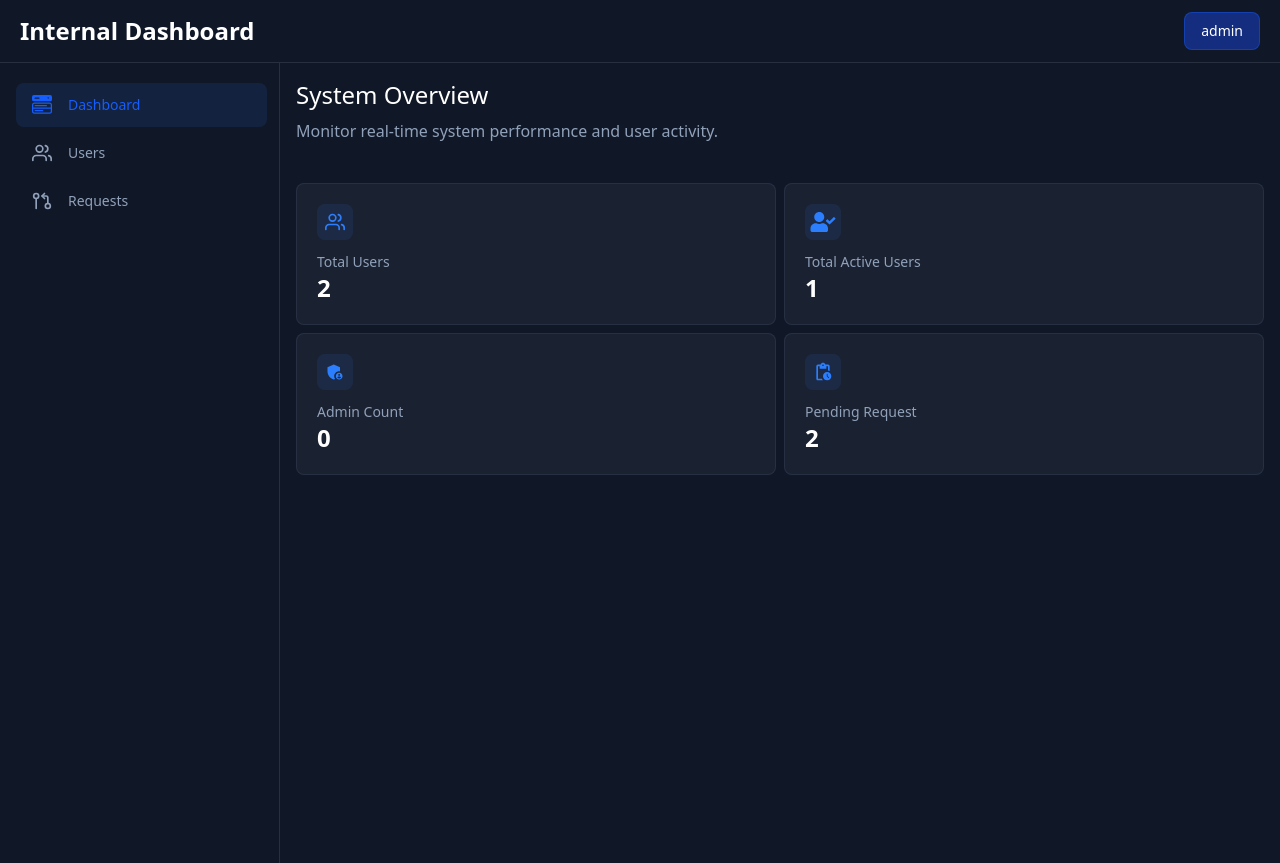
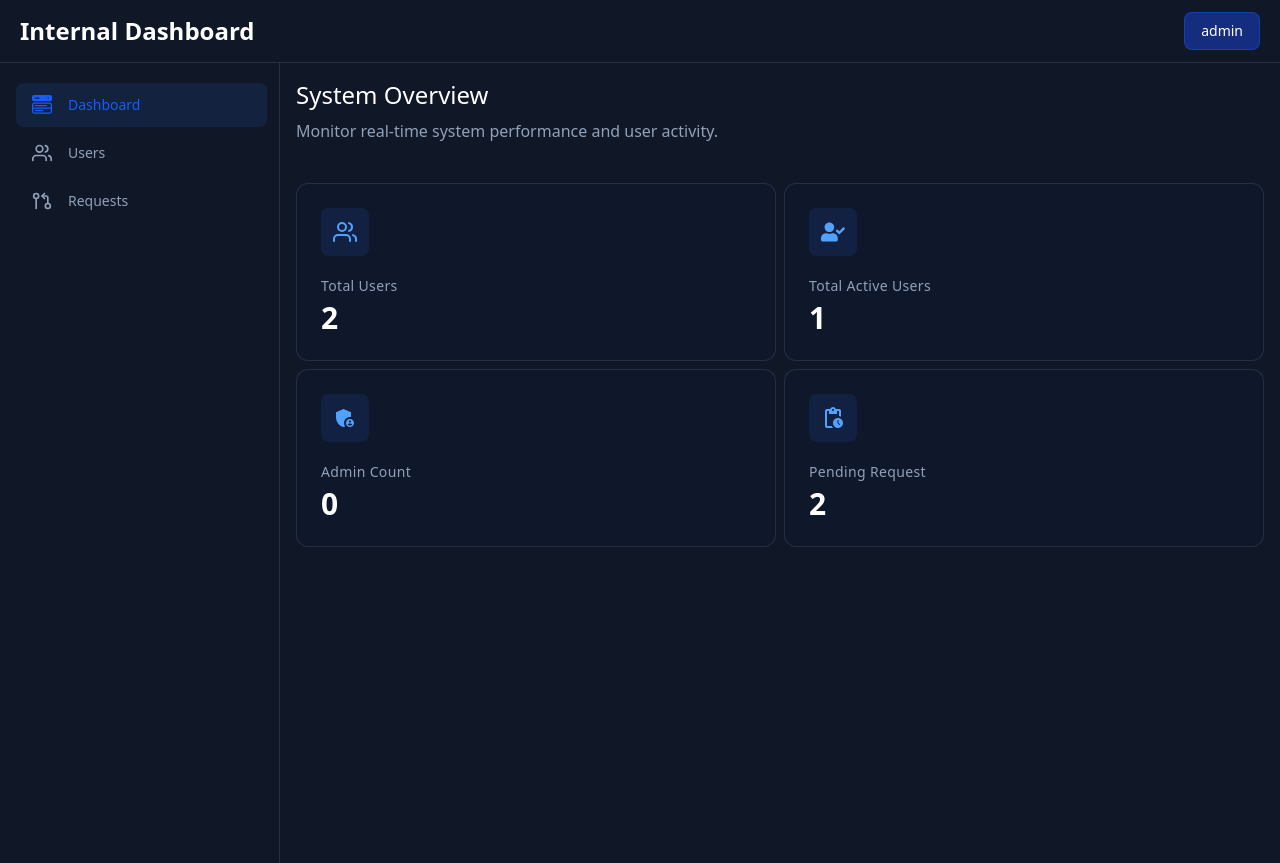
Before and after one commit to itsgauravkumar07/internal-user-management-dashboard, a React (Vite) app: page /dashboard in a window 1280 px wide. Built offline with nearby package versions, Linux system fonts and the light colour scheme.

Commit message:
Improve the card design in dashbord

```diff
--- a/src/pages/Dashboard.jsx
+++ b/src/pages/Dashboard.jsx
@@ -93,14 +93,27 @@ export default function Dashboard(){
 
 function Card({ icon: Icon, label, des }) {
   return (
-    <div
-      className="bg-slate-300/5 border border-slate-600/30 rounded-lg px-5 py-5 hover:bg-slate-300/10">
-      <Icon className="h-9 w-9 bg-blue-500/10 px-1 py-2 rounded-lg text-blue-500" />
-      <div className="font-medium mt-3 text-slate-400 text-sm">{label}</div>
-      <div className="font-bold text-white text-2xl">{des}</div>
+    <div className="group relative bg-slate-900 border border-white/10 rounded-xl p-6 transition-all duration-200 hover:border-blue-500/30 hover:shadow-lg hover:shadow-blue-500/5">
+
+      {/* Icon Wrapper */}
+      <div className="w-12 h-12 flex items-center justify-center rounded-lg bg-blue-500/10 text-blue-400 group-hover:bg-blue-500/20 transition">
+        <Icon className="w-6 h-6" />
+      </div>
+
+      {/* Content */}
+      <div className="mt-5">
+        <p className="text-sm font-medium text-slate-400 tracking-wide">
+          {label}
+        </p>
+
+        <h3 className="mt-1 text-3xl font-semibold text-white tracking-tight">
+          {des}
+        </h3>
+      </div>
     </div>
   );
 }
+
 
 function HeaderSection({heading, des}){
     return(
```
